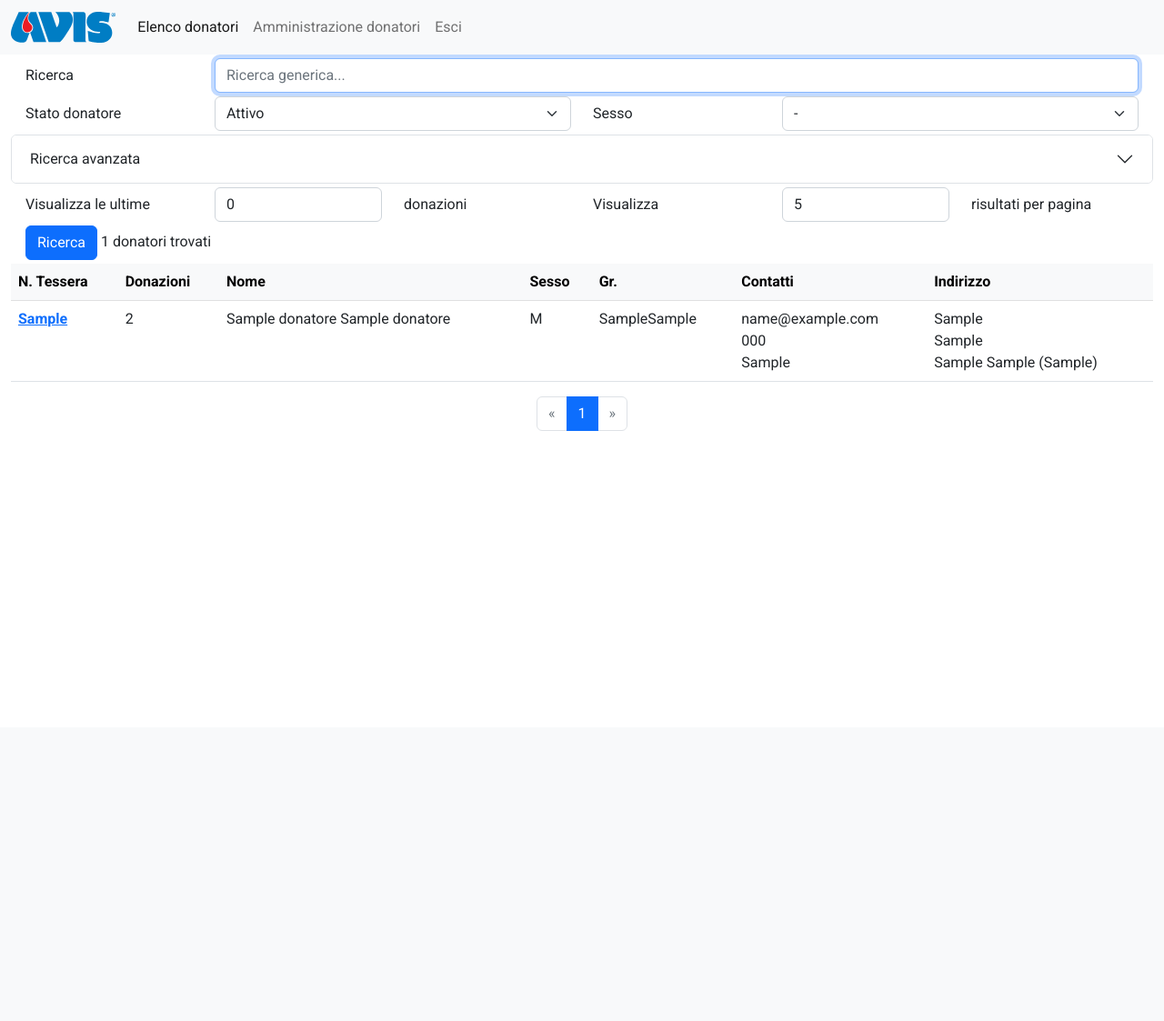
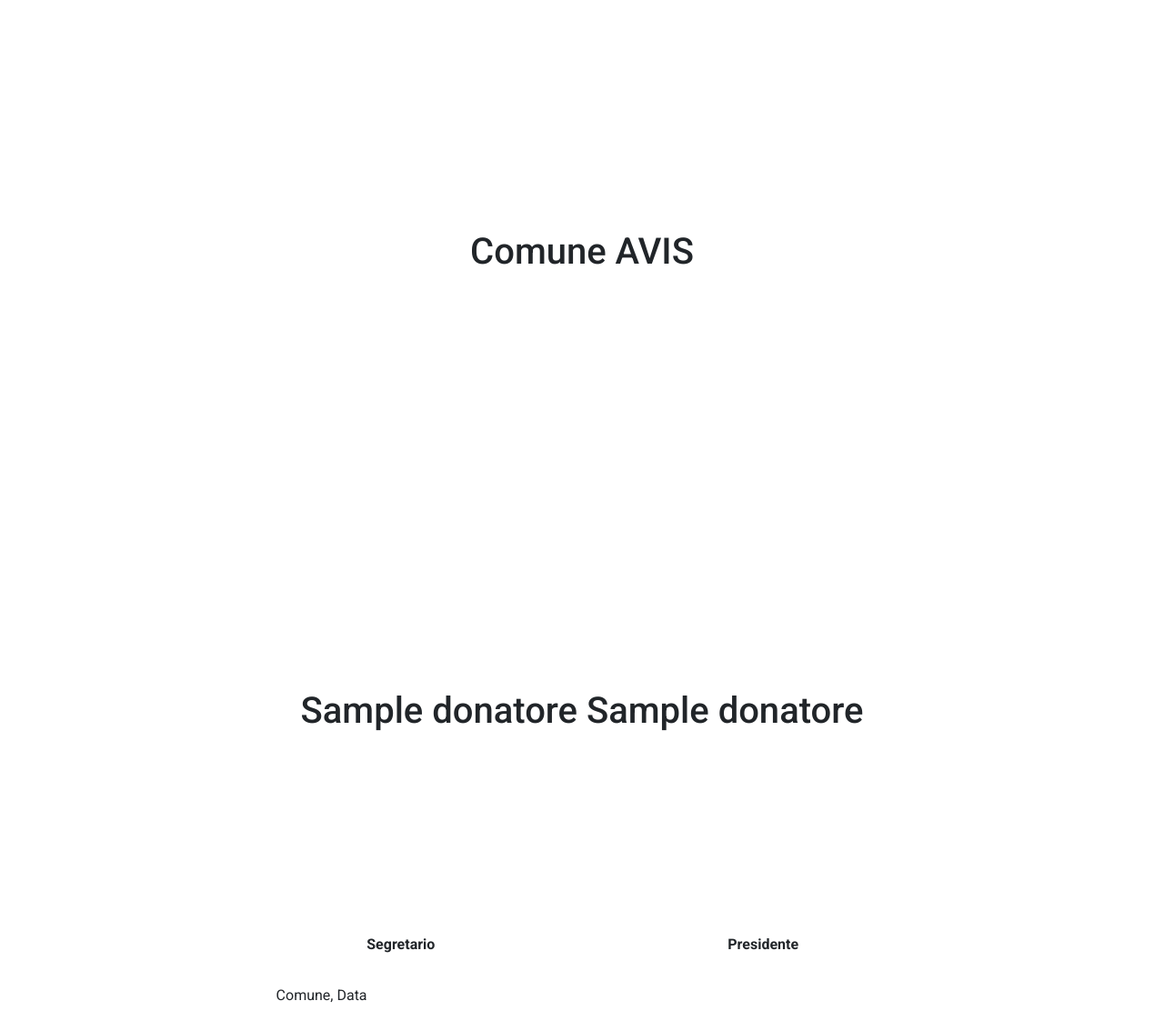
Before and after one commit to dennybiasiolli/gestione-donatori, a Django app: page /donatori/?stampa=benemerenze& in a window 1280 px wide. Shown: the whole page at 91% size. Before the commit the page ends 474 px from the top, so only its background shows below. Run offline with Django 4.2, Linux system fonts and the light colour scheme; a user stored in the database is signed in; data comes from the database, SQL or seed files in the repository; tables that the repository leaves empty hold one stand-in row (values such as "Sample post").

Commit message:
first draft of benemerenze print page
TODO: customize .benemerenza class in avis.css file

```diff
--- a/avis/static/css/avis.css
+++ b/avis/static/css/avis.css
@@ -6,3 +6,24 @@
     height: 34px;
     width: auto;
 }
+
+/* personalizzazione stampa benemerenza */
+.benemerenza {
+    width: 8.3in;  /* A4 format */
+    height: 11.7in;  /* A4 format */
+    page-break-after: always;
+}
+.benemerenza .riga-comune-avis {
+    height: 50%;
+    /* height: 4.2in; */
+}
+.benemerenza .riga-donatore {
+    height: 40%;
+}
+.benemerenza .riga-pres-segr {
+    height: 5%;
+}
+.benemerenza .riga-luogo-data {
+    height: 5%;
+    padding-left: 50px;
+}
--- a/avis/templates/avis/base.html
+++ b/avis/templates/avis/base.html
@@ -14,6 +14,7 @@
 </head>
 
 <body>
+  {% block nav %}
   <nav class="navbar navbar-expand-lg bg-light d-print-none">
     <div class="container-fluid">
       <a class="navbar-brand" href="{% url 'index' %}">
@@ -55,6 +56,7 @@
       </div>
     </div>
   </nav>
+  {% endblock %}
   <main class="container-fluid">
     <div class="row">
       <div class="col">
--- a/avis/templates/avis/donatore_detail.html
+++ b/avis/templates/avis/donatore_detail.html
@@ -12,6 +12,9 @@
                     </h2>
                 </div>
                 <div class="col-sm-3 text-end d-print-none">
+                    <a class="btn btn-outline-secondary" href="{% url 'donatori' %}?stampa=benemerenze&donatore_id={{ donatore.id }}" target="_blank">
+                        Benemerenza
+                    </a>
                     <a class="btn btn-outline-secondary" href="{% url 'admin:avis_donatore_change' donatore.id %}" target="_blank">
                         Modifica
                     </a>
--- a/avis/templates/avis/donatore_list.html
+++ b/avis/templates/avis/donatore_list.html
@@ -146,9 +146,14 @@
     </div>
 
     <div class="m-1 row">
-        <div class="col-sm-12">
+        <div class="col-sm-6">
             <button type="submit" class="btn btn-primary">Ricerca</button>
             {{ page_obj.paginator.count }} donatori trovati
+        </div>
+        <div class="col-sm-6 text-end d-print-none">
+            <a class="btn btn-outline-secondary" href="?stampa=benemerenze&{{ querystring }}" target="_blank">
+                Benemerenze
+            </a>
         </div>
     </div>
 </form>
@@ -156,7 +161,7 @@
 <table class="table">
     <thead class="table-light">
         <tr>
-            <th scope="col">N. Tessera</th>
+            <th scope="col">N.Tessera</th>
             <th scope="col">Donazioni</th>
             <th scope="col">Nome</th>
             <th scope="col">Sesso</th>
@@ -286,8 +291,4 @@
     </ul>
 </nav>
 
-{% for i in page_range %}
-    {{ i }}
-{% endfor %}
-
 {% endblock %}
--- /dev/null
+++ b/avis/templates/avis/donatore_list_benemerenze.html
@@ -0,0 +1,18 @@
+{% extends 'avis/base.html' %}
+
+{% block nav %}
+{% endblock %}
+
+{% block content %}
+
+{% for donatore in object_list %}
+{% include "avis/includes/donatore_benemerenza.html" %}
+{% endfor %}
+
+<script>
+    window.onload = () => {
+        window.print();
+    };
+</script>
+
+{% endblock %}
--- /dev/null
+++ b/avis/templates/avis/includes/donatore_benemerenza.html
@@ -0,0 +1,36 @@
+<div class="container-fluid benemerenza">
+    <div class="row align-items-center riga-comune-avis">
+        <div class="col text-center">
+            <!-- AVIS Comunale di -->
+            <h1>Comune AVIS</h1>
+        </div>
+    </div>
+
+    <div class="row align-items-center riga-donatore">
+        <div class="col text-center">
+            <h1>{{ donatore.cognome }} {{ donatore.nome }}</h1>
+        </div>
+    </div>
+
+    <div class="row align-items-center riga-pres-segr">
+        <div class="col text-center">
+            <!-- Segretario -->
+            <strong>Segretario</strong>
+        </div>
+
+        <div class="col text-center">
+            <!-- Presidente -->
+            <strong>Presidente</strong>
+        </div>
+    </div>
+
+    <div class="row align-items-center riga-luogo-data">
+        <div class="col">
+            <!-- Comune di -->
+            Comune,
+
+            <!-- Data -->
+            Data
+        </div>
+    </div>
+</div>
--- a/avis/views.py
+++ b/avis/views.py
@@ -25,7 +25,17 @@
 
     extra_context = {}
 
+    def get_template_names(self):
+        match self.request.GET.get('stampa'):
+            case 'benemerenze':
+                return ['avis/donatore_list_benemerenze.html']
+            case _:
+                return super().get_template_names()
+
     def get_paginate_by(self, queryset):
+        stampa = self.request.GET.get('stampa')
+        if stampa:
+            return 0
         default_paginate_by = super().get_paginate_by(queryset)
         paginate_by = self.request.GET.get('paginate_by', '')
         return paginate_by if paginate_by.isdigit() else default_paginate_by
@@ -58,6 +68,7 @@
     def get_queryset(self):
         qs = super().get_queryset()
 
+        donatore_id = self.request.GET.get('donatore_id', None)
         ricerca = self.request.GET.get('ricerca', None)
         sezione_id = self.request.GET.get('sezione_id', None)
         if sezione_id:
@@ -120,6 +131,8 @@
             .order_by('cognome', 'nome')
         )
 
+        if donatore_id:
+            qs = qs.filter(id=donatore_id)
         if ricerca:
             qs = qs.filter(
                 Q(num_tessera__icontains=ricerca)
@@ -168,9 +181,11 @@
 
         page = self.request.GET.get('page', 1)
         paginate_by = self.get_paginate_by(qs)
-        page_range = self.get_paginator(qs, paginate_by).get_elided_page_range(
-            number=page
-        )
+        page_range = None
+        if paginate_by:
+            page_range = self.get_paginator(
+                qs, paginate_by
+            ).get_elided_page_range(number=page)
 
         self.extra_context = {
             'ricerca': ricerca or '',
```
